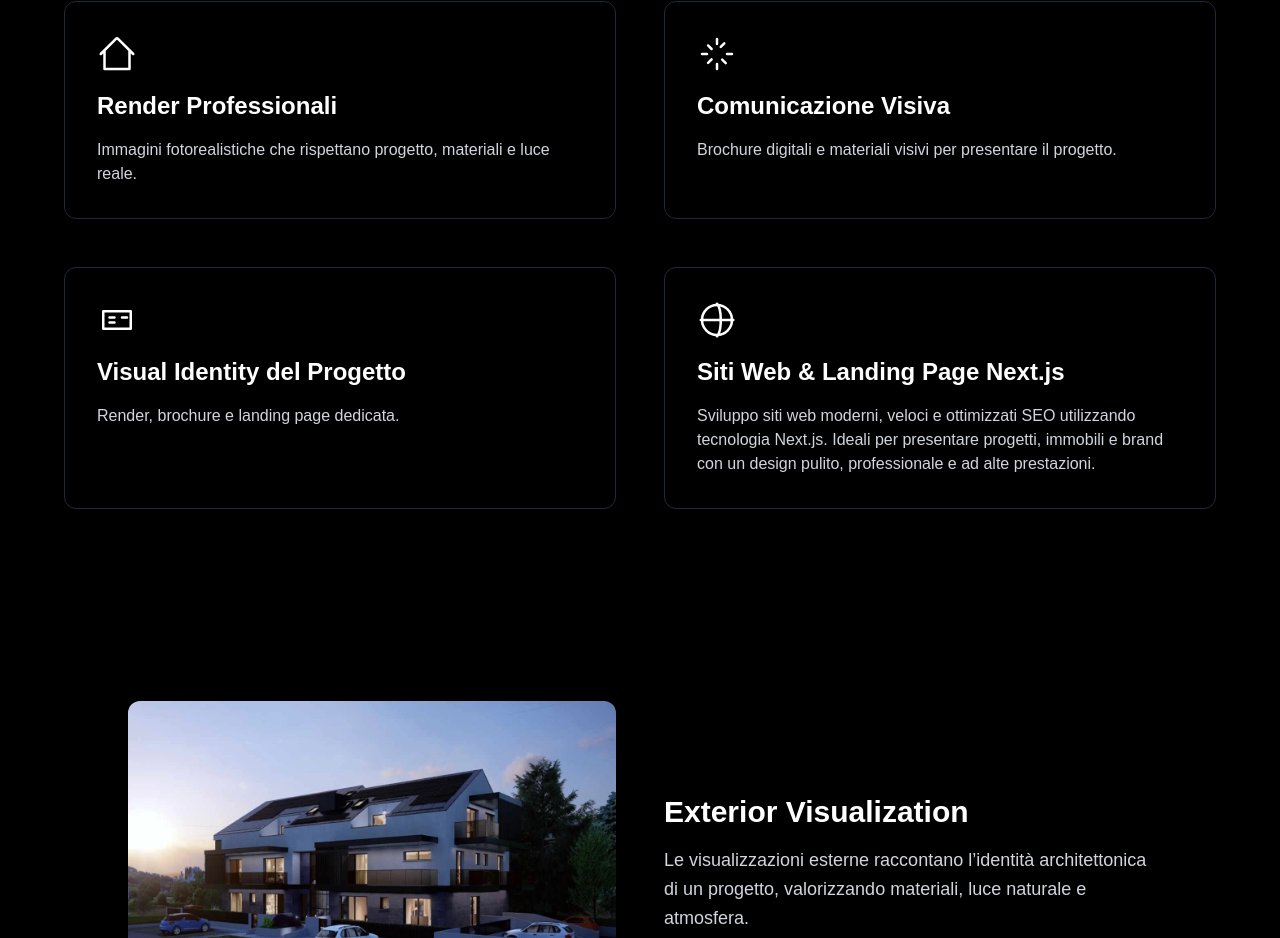
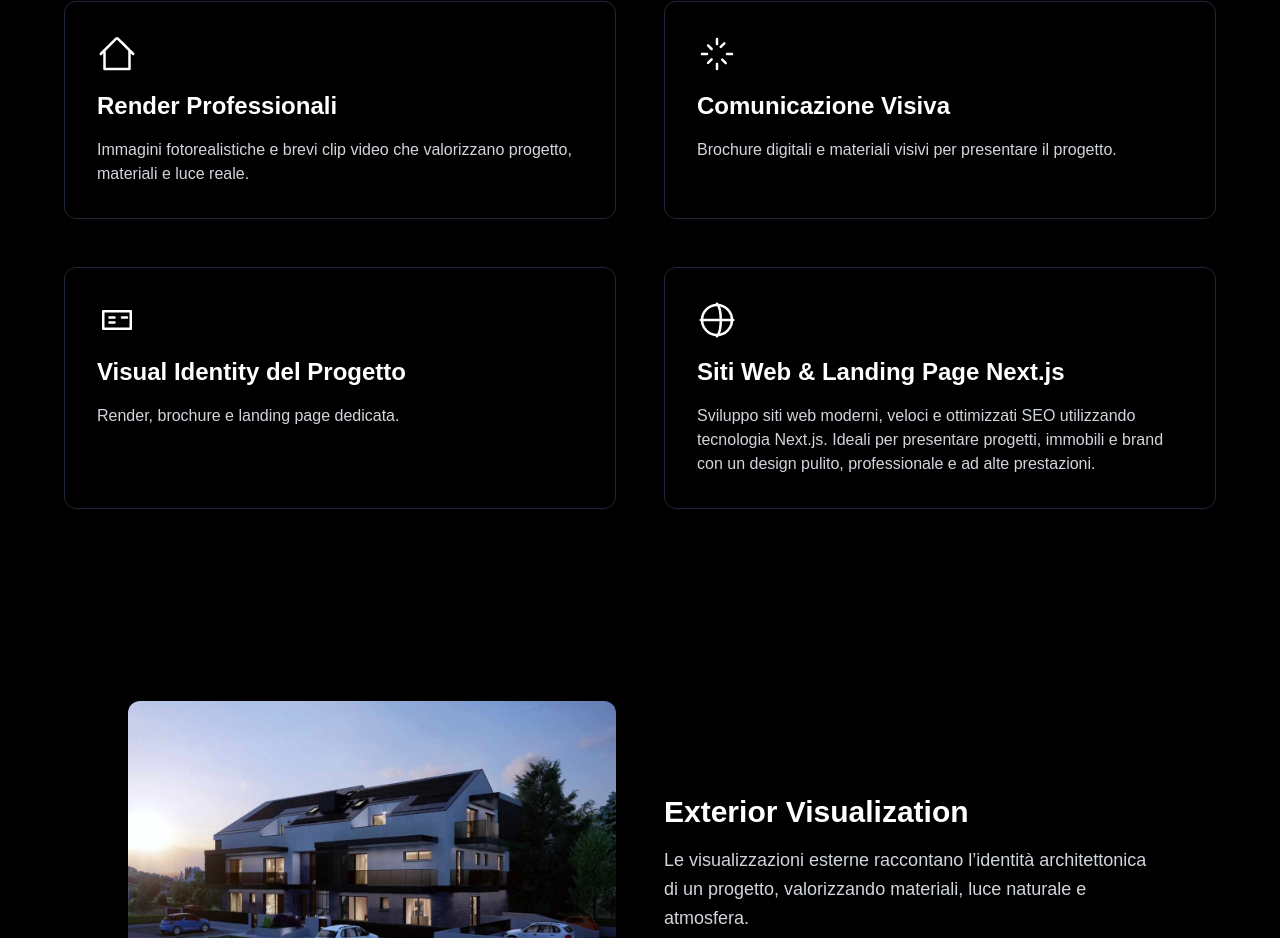
Before and after one commit to natali3d-hue/3dwork, a Next.js app: page / in a window 1280 px wide. Shown: the part 1453-2391 px from the top of the page. Built offline with nearby package versions, Linux system fonts and the light colour scheme.

Commit message:
Update testo Render Professionali

```diff
--- a/components/Services.tsx
+++ b/components/Services.tsx
@@ -2,7 +2,7 @@ export default function Services() {
   const items = [
     {
       title: "Render Professionali",
-      text: "Immagini fotorealistiche che rispettano progetto, materiali e luce reale.",
+      text: "Immagini fotorealistiche e brevi clip video che valorizzano progetto, materiali e luce reale.",
       icon: () => (
         <svg className="h-10 w-10 text-white mb-4" fill="none" stroke="currentColor" strokeWidth="1.5" viewBox="0 0 24 24">
           <path strokeLinecap="round" strokeLinejoin="round" d="M2.25 12l8.954-8.955c.44-.439 1.152-.439 1.591 0L21.75 12M4.5 9.75V21h15V9.75" />
```
